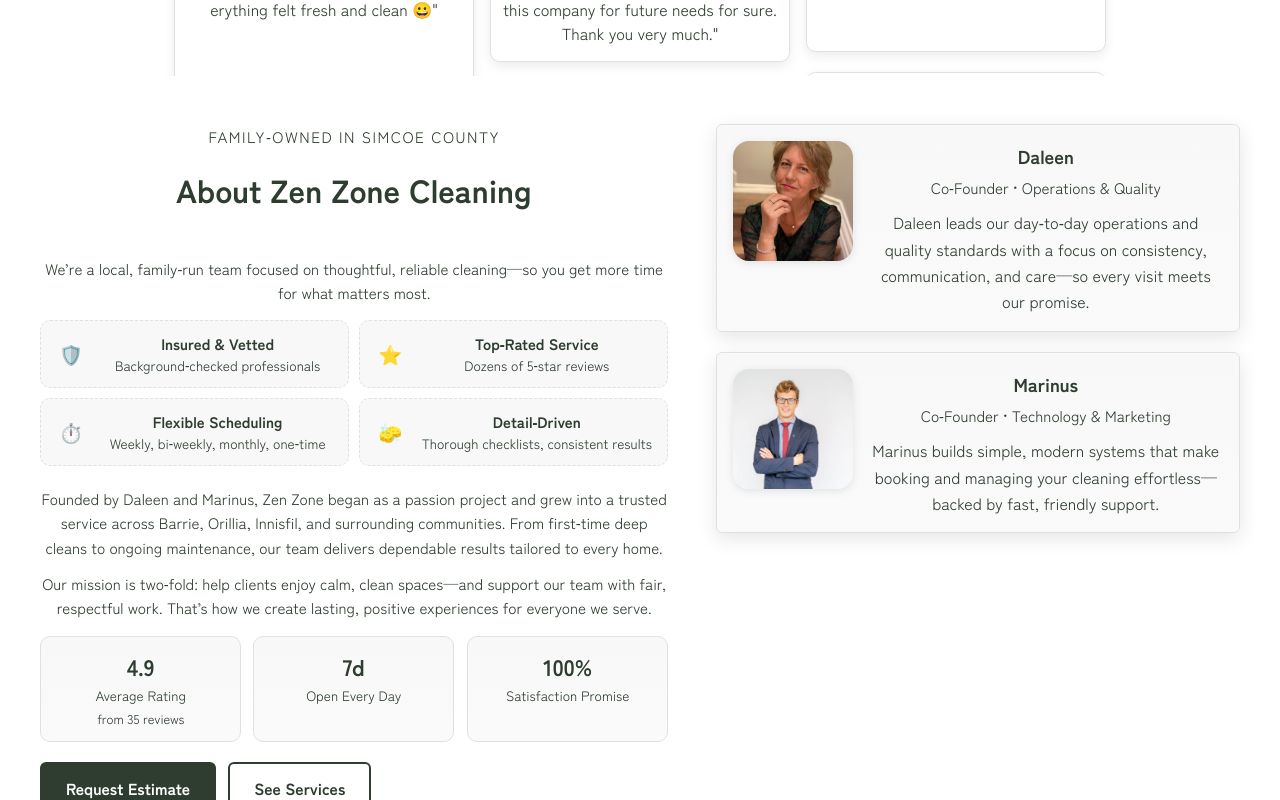
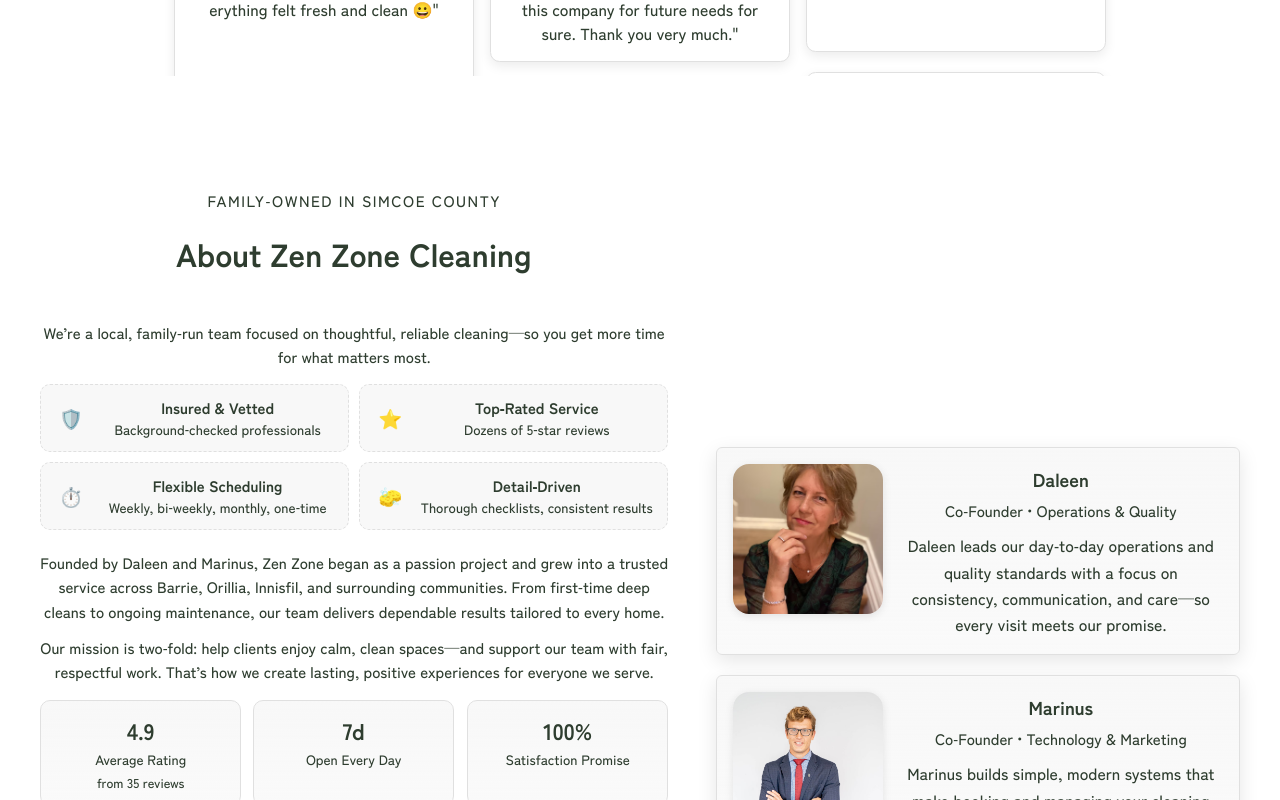
Before and after one commit to marinusdebeer/zen-zone-cleaning-website, a React (Create React App) app: page /house-cleaning-services-essa in a window 1280 px wide. Shown: the part 3320-4120 px from the top of the page. Built offline with nearby package versions, Linux system fonts and the light colour scheme; a web font is replaced by a local one.

Commit message:
improved areas

```diff
--- a/src/components/About.css
+++ b/src/components/About.css
@@ -5,7 +5,7 @@
   grid-template-columns: 1.2fr 1fr;
   gap: clamp(20px, 4vw, 48px);
   max-width: 1200px;
-  margin: 0 auto;
+  margin: 4rem auto;
   align-items: start;
 }
 
@@ -235,3 +235,16 @@
   .about__stats { grid-template-columns: 1fr 1fr; }
   .about__cta { flex-direction: column; }
 }
+
+/* Center founders vertically on desktop */
+@media (min-width: 901px) {
+  .about__wrapper { align-items: stretch; }
+  .about__aside {
+    display: flex;
+    flex-direction: column;
+    justify-content: center;
+  }
+  /* Enlarge founder photos on desktop */
+  .founder-card { grid-template-columns: 150px 1fr; }
+  .founder-card__photo { width: 150px; height: 150px; }
+}
--- a/src/components/Locations.css
+++ b/src/components/Locations.css
@@ -68,8 +68,11 @@
 
 .locations__grid {
   display: grid;
-  grid-template-columns: repeat(3, minmax(0, 1fr));
+  grid-template-columns: repeat(auto-fill, minmax(250px, 1fr));
   gap: 1rem;
+  max-width: 1000px;
+  margin: 0 auto;
+  justify-content: center;
 }
 
 @media (max-width: 900px) {
@@ -107,13 +110,10 @@
     border-radius: 10px;
   }
 
+  /* Show media on mobile as a smaller banner */
   .location-card__media {
-    display: none; /* remove icon on mobile */
-  }
-
-  .location-card__media img {
-    width: 0;
-    height: 0;
+    display: block;
+    height: 120px;
   }
 
   .location-card__body {
@@ -149,6 +149,10 @@
     box-shadow 0.2s ease,
     border-color 0.2s ease,
     background-color 0.2s ease;
+  max-width: 360px;
+  width: 100%;
+  margin-left: auto;
+  margin-right: auto;
 }
 
 .location-card:hover {
@@ -161,6 +165,18 @@
 
 .location-card__body {
   padding: 0.75rem 1rem 0.9rem;
+}
+
+.location-card__media {
+  height: 160px;
+  background: var(--color-border);
+  overflow: hidden;
+}
+.location-card__media img {
+  width: 100%;
+  height: 100%;
+  object-fit: cover;
+  display: block;
 }
 
 .location-card__title {
--- a/src/components/Locations.js
+++ b/src/components/Locations.js
@@ -109,6 +109,12 @@
             aria-label={`House cleaning services in ${area.name}`}
             animation={idx % 2 === 0 ? 'left' : 'right'}
           >
+            <div className="location-card__media" aria-hidden="true">
+              <picture>
+                <source type="image/avif" srcSet={area.image} />
+                <img src={area.image} alt="" loading="lazy" decoding="async" />
+              </picture>
+            </div>
             <div className="location-card__body">
               <h3 className="location-card__title">{area.name}</h3>
               <p className="location-card__blurb">{area.blurb}</p>
--- a/src/index.css
+++ b/src/index.css
@@ -200,6 +200,7 @@
     color: var(--color-text);
     background-color: var(--color-background);
     line-height: 1.6;
+    font-weight: 500;
     transition:
       background-color var(--transition-medium),
       color var(--transition-medium);
```
